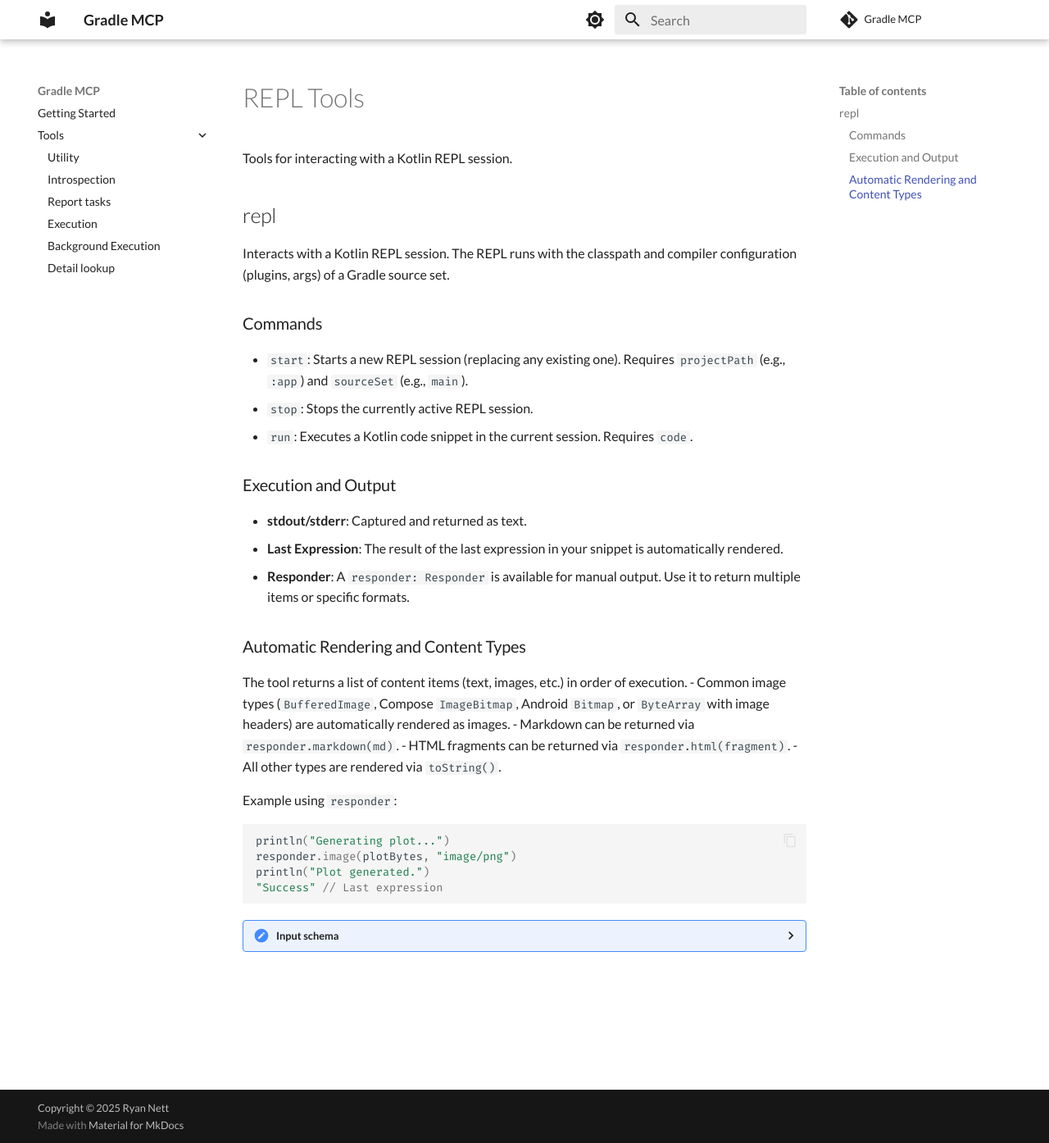
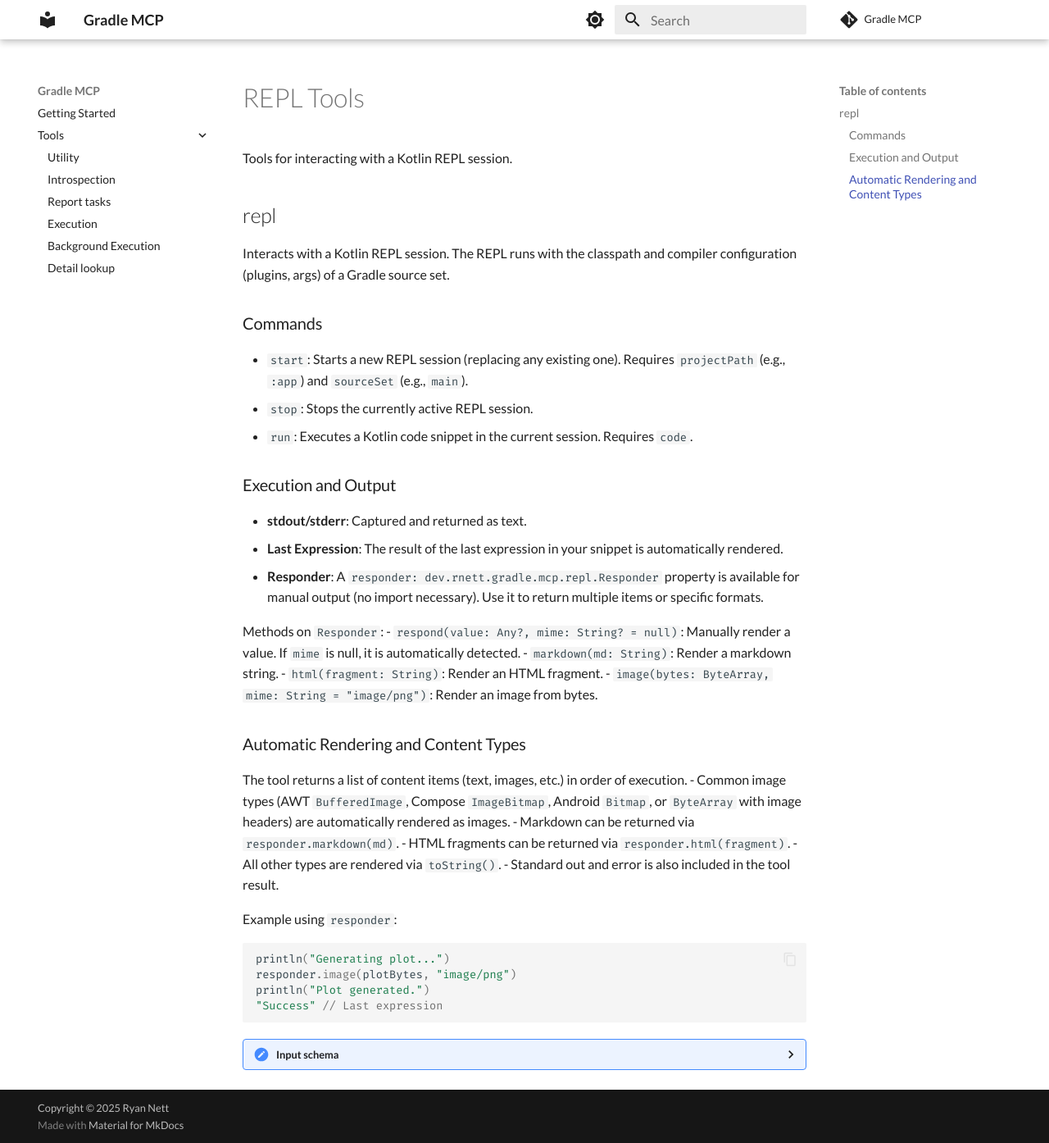
Before and after one commit to rnett/gradle-mcp, an MkDocs documentation site: the page built from docs/tools/REPL_TOOLS.md, in a window 1280 px wide and 1394 px high. Shown: the whole window at 82% size. Built offline with MkDocs 1.6.1 and Material for MkDocs 9.7.7, drawn with Linux system fonts in a browser that asks for light colours; comment, search, counter and statistics services are not loaded; the version menu is left out.

Commit message:
Improve repl description

````diff
--- a/docs/tools/REPL_TOOLS.md
+++ b/docs/tools/REPL_TOOLS.md
@@ -16,14 +16,21 @@
 ### Execution and Output
 - **stdout/stderr**: Captured and returned as text.
 - **Last Expression**: The result of the last expression in your snippet is automatically rendered.
-- **Responder**: A `responder: Responder` is available for manual output. Use it to return multiple items or specific formats.
+- **Responder**: A `responder: dev.rnett.gradle.mcp.repl.Responder` property is available for manual output (no import necessary). Use it to return multiple items or specific formats.
+
+Methods on `Responder`:
+- `respond(value: Any?, mime: String? = null)`: Manually render a value. If `mime` is null, it is automatically detected.
+- `markdown(md: String)`: Render a markdown string.
+- `html(fragment: String)`: Render an HTML fragment.
+- `image(bytes: ByteArray, mime: String = "image/png")`: Render an image from bytes.
 
 ### Automatic Rendering and Content Types
 The tool returns a list of content items (text, images, etc.) in order of execution.
-- Common image types (`BufferedImage`, Compose `ImageBitmap`, Android `Bitmap`, or `ByteArray` with image headers) are automatically rendered as images.
+- Common image types (AWT `BufferedImage`, Compose `ImageBitmap`, Android `Bitmap`, or `ByteArray` with image headers) are automatically rendered as images.
 - Markdown can be returned via `responder.markdown(md)`.
 - HTML fragments can be returned via `responder.html(fragment)`.
 - All other types are rendered via `toString()`.
+- Standard out and error is also included in the tool result.
 
 Example using `responder`:
 ```kotlin
````
Also changed, not shown: 1 other file.
